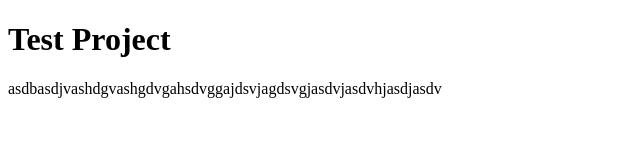
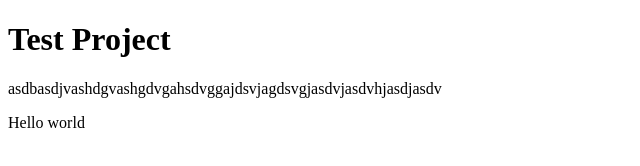
Before and after one commit to rudro987/testProject, a plain HTML site: page index.html in a window 1280 px wide. Shown: the full height of the page, 0-640 px from the left. Drawn offline with Linux system fonts and the light colour scheme.

Commit message:
Update index.html

```diff
--- a/index.html
+++ b/index.html
@@ -9,5 +9,7 @@
 <body>
     <h1>Test Project</h1>
     <p>asdbasdjvashdgvashgdvgahsdvggajdsvjagdsvgjasdvjasdvhjasdjasdv</p>
+
+    <text>Hello world</text>
 </body>
 </html>
```
